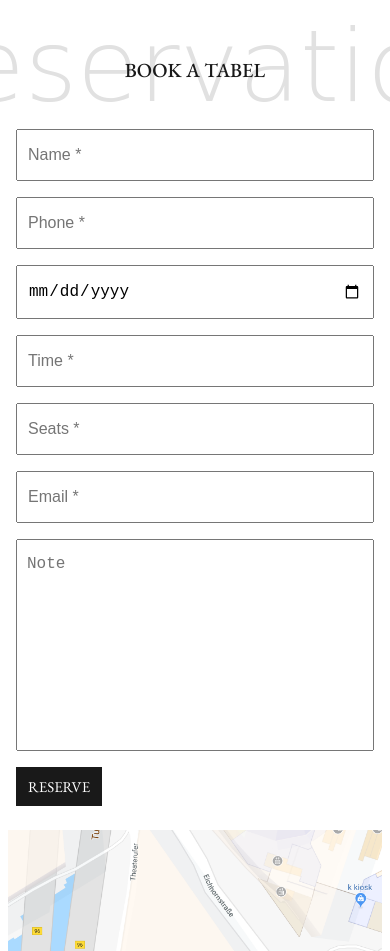
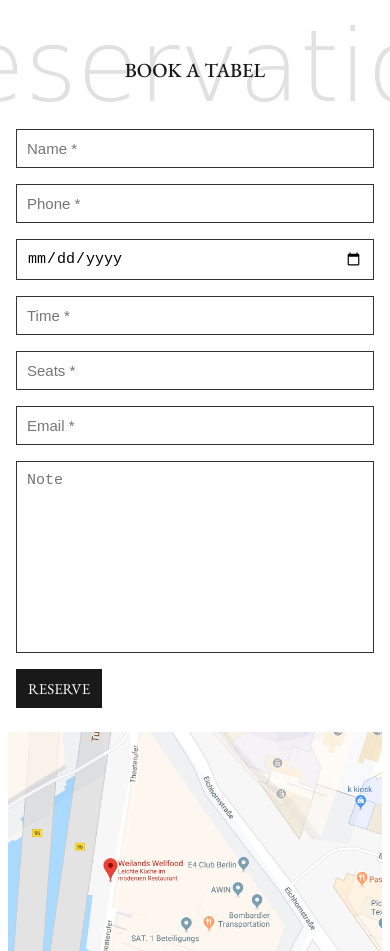
Before and after one commit to thaisonbk57/Vietbowl-Restaurant, a website: page src/index.html in a window 390 px wide. Shown: the part 6980-7931 px from the top of the page. Drawn offline with nearby package versions, Linux system fonts and the light colour scheme; files that its build step writes are made by us from their sources; files whose address does not match are found by name; a web font is replaced by a local one.

Commit message:
responsive for contact form

```diff
--- a/src/sass/_grid.scss
+++ b/src/sass/_grid.scss
@@ -52,4 +52,10 @@
   width: 100%;
   padding: 1.5rem 1rem;
   font-size: 1.6rem;
+  border: 1px solid #333;
+
+  @media screen and (max-width: 768px) {
+    padding: 1rem 1rem;
+    font-size: 1.5rem;
+  }
 }
```
